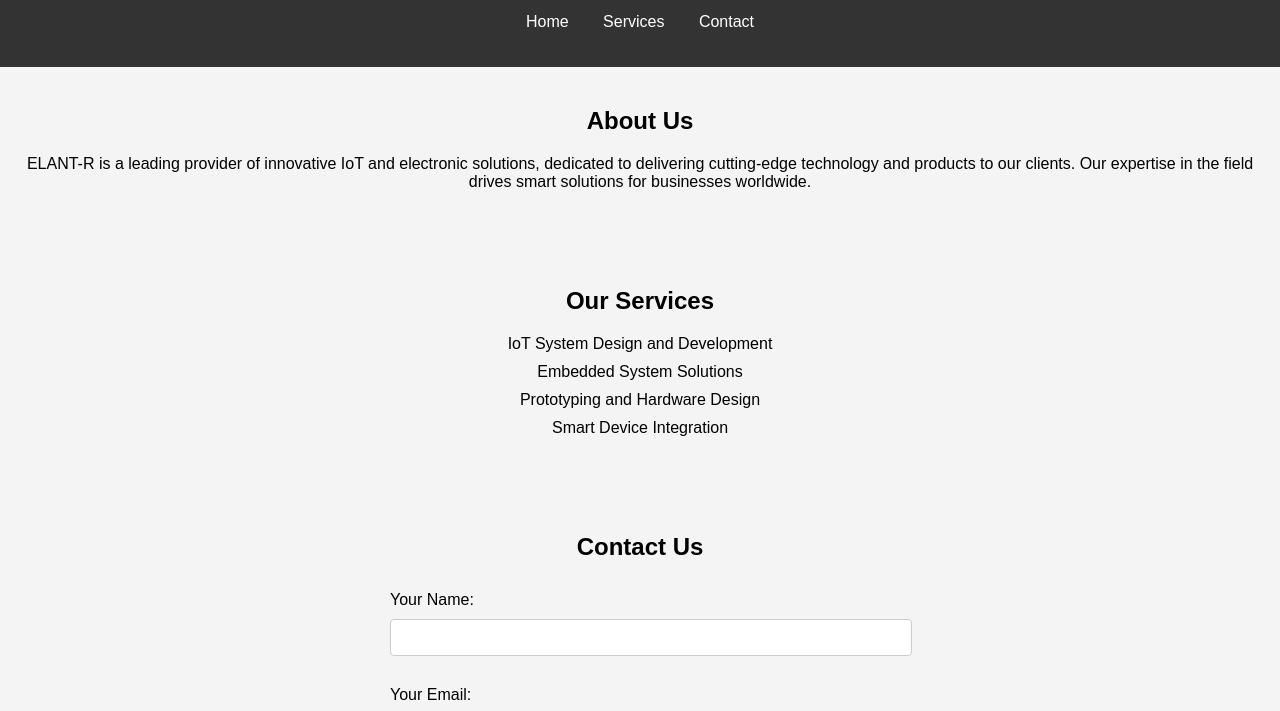
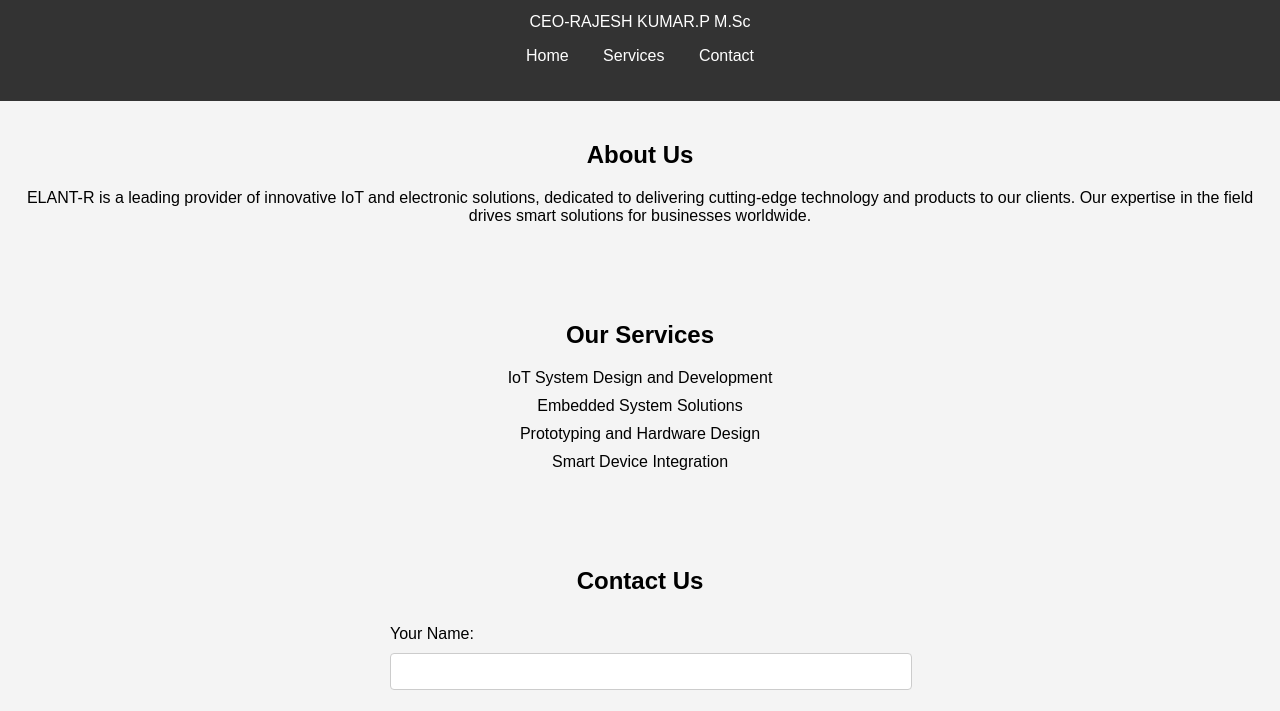
Before and after one commit to rajesh2002git/Elantr.com, a plain HTML site: page index.html in a window 1280 px wide. Shown: the part 94-805 px from the top of the page. Drawn offline with Linux system fonts and the light colour scheme.

Commit message:
Update index.html

```diff
--- a/index.html
+++ b/index.html
@@ -12,6 +12,7 @@
         <div class="container">
             <h1>Welcome to ELANT-R</h1>
             <p>Your Partner in IoT and Electronics Solutions</p>
+             <p>CEO-RAJESH KUMAR.P M.Sc</p>
             <nav>
                 <ul>
                     <li><a href="#home">Home</a></li>
```
